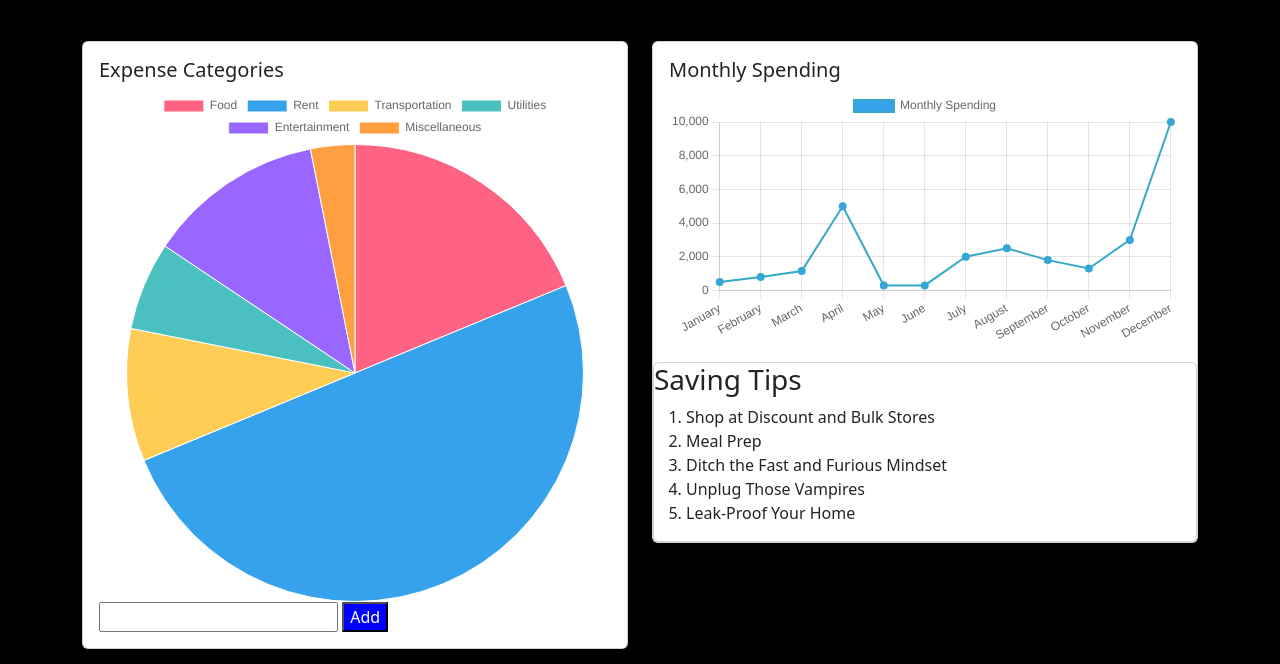
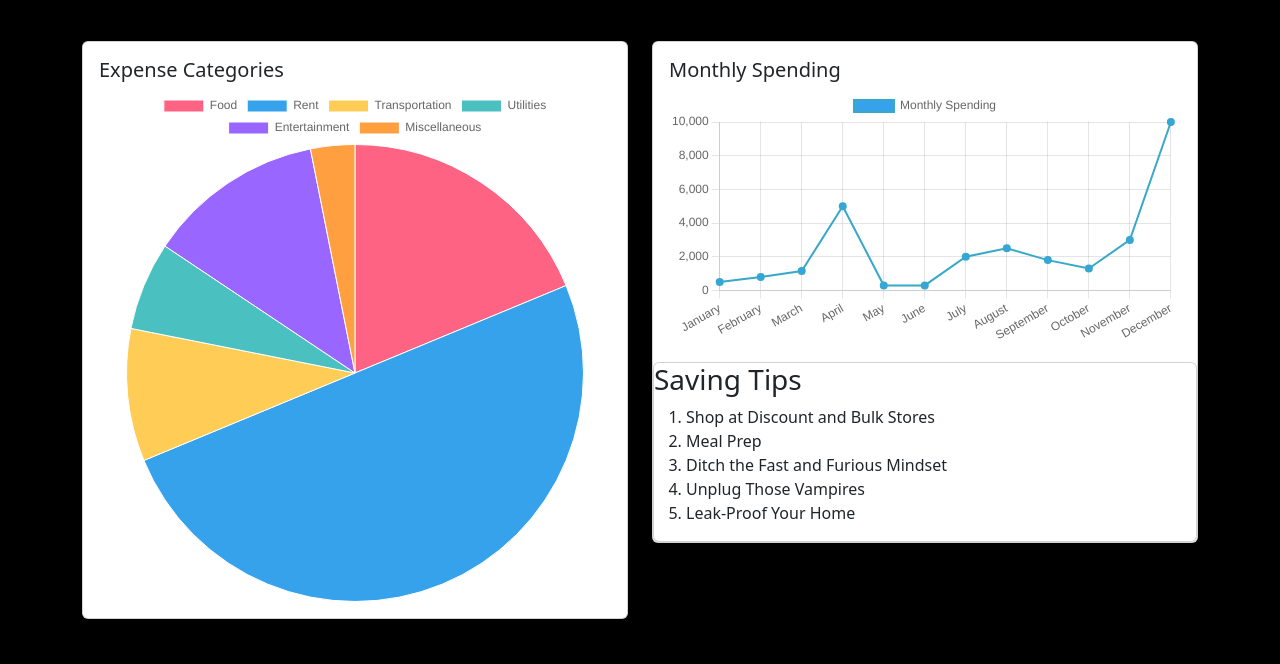
Before and after one commit to gihani571/2024-11-27, a plain HTML site: page index.html in a window 1280 px wide. Shown: the part 63-727 px from the top of the page. Drawn offline with nearby package versions, Linux system fonts and the light colour scheme.

Commit message:
last commit

```diff
--- a/index.html
+++ b/index.html
@@ -25,8 +25,7 @@
                     <div class="card-body">
                         <h5 class="card-title">Expense Categories</h5>
                         <canvas id="myChart"></canvas>
-                        <input type="text" id="txtbtnAdd">
-                       <input type="button" value="Add" style="background-color: blue; color: white;" onclick="btnAdd()">
+
                     </div>
                 </div>
 
--- a/script.js
+++ b/script.js
@@ -1,11 +1,5 @@
 console.log("hello");
 
-let add =  document.getElementById("txtbtnAdd").value;
-
-function btnAdd(){
-    add.innerHTML += expenseCategories;
-
-}
 
 
 fetch("money.json")
```
